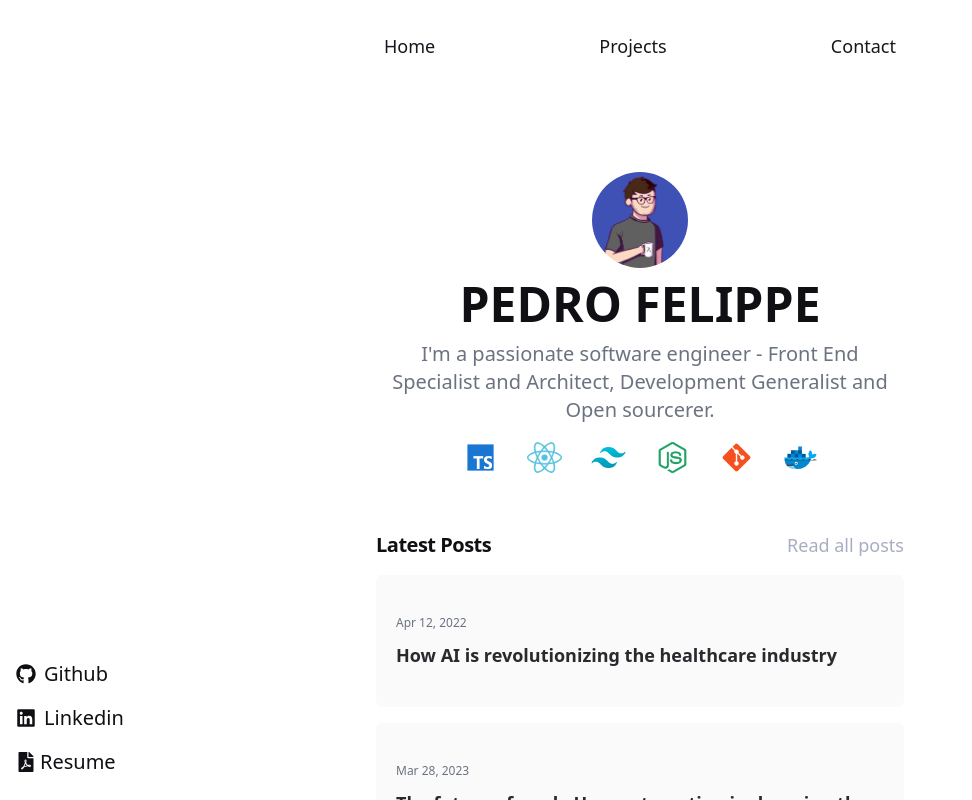
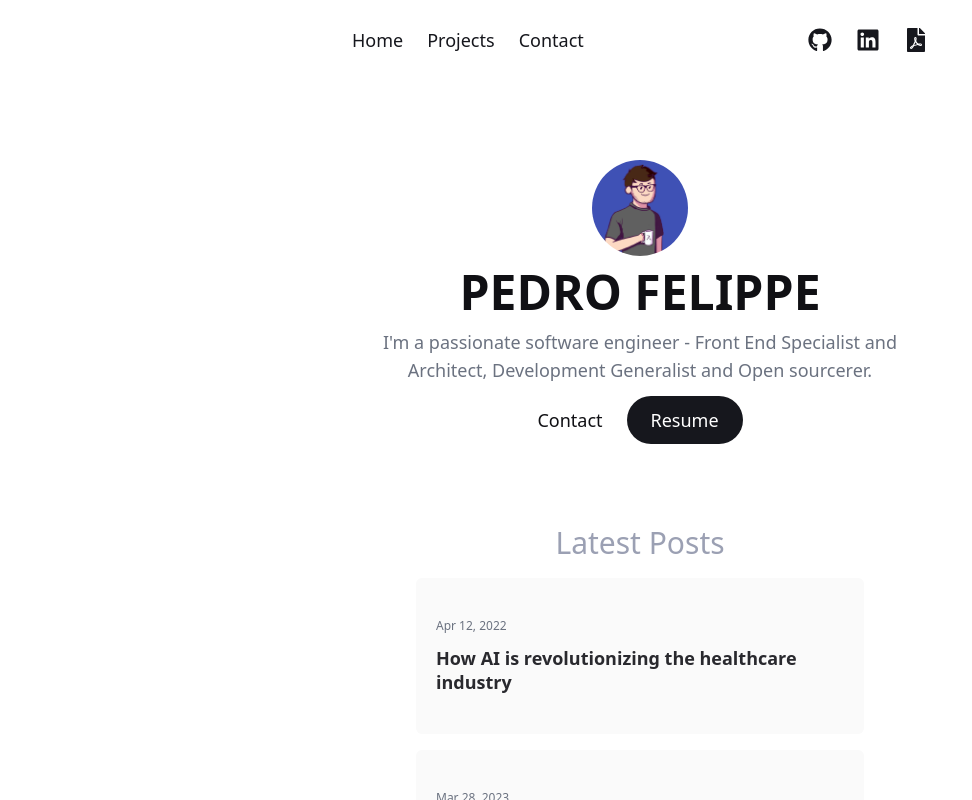
Before and after one commit to pefelippe/Portfolio, a Next.js app: page / in a window 1280 px wide. Shown: the whole page, without its empty margins (0-972 px from the left). Built offline with nearby package versions, Linux system fonts and the light colour scheme.

Commit message:
site ta ficando bonitinho

```diff
--- a/pages/contact.tsx
+++ b/pages/contact.tsx
@@ -7,10 +7,13 @@ import MessageForm from "../src/components/MessageForm";
 function Contact() {
   return (
     <motion.div
+      initial={{ opacity: 0, y: 50 }}
+      whileInView={{ opacity: 1, y: 0 }}
+      transition={{ duration: 0.5 }}
       className="min-h-[90vh] text-xl w-full max-w-xl mx-auto text-center
       flex flex-col justify-center gap-6 px-8 "
     >
-      <h1 className="font-thin text-4xl  leading-tight text-gray-100 ">
+      <h1 className="font-thin text-3xl  leading-tight text-gray-100 ">
         Feel free to reach me.
       </h1>
       <MessageForm name={""} email={""} subject={""} message={""} />
--- a/pages/index.tsx
+++ b/pages/index.tsx
@@ -1,7 +1,5 @@
 import { motion } from "framer-motion";
-import { FaFilePdf, FaGithub, FaLinkedin } from "react-icons/fa";
 
-import AnimatedBtn from "../src/components/animated/AnimatedBtn";
 import BlogPosts from "../src/components/BlogPosts";
 import About from "../src/content/About";
 import Skills from "../src/content/Skills";
@@ -9,9 +7,13 @@ import Contact from "./contact";
 
 export default function Home() {
   return (
-    <motion.div className=" flex flex-col text-center max-w-xl mx-auto px-6 gap-4 py-20">
+    <motion.div
+      initial={{ opacity: 0, y: 50 }}
+      whileInView={{ opacity: 1, y: 0 }}
+      transition={{ duration: 0.5 }}
+      className=" flex flex-col text-center max-w-xl mx-auto px-6 gap-20 pt-20 pb-10"
+    >
       <About />
-      <Skills />
       <BlogPosts />
     </motion.div>
   );
--- a/pages/projects/index.tsx
+++ b/pages/projects/index.tsx
@@ -19,10 +19,11 @@ function Projects() {
       whileInView={{ opacity: 1, y: 0 }}
       transition={{ duration: 0.5 }}
       id="work"
-      className="max-w-xl flex mx-auto py-20"
+      className="max-w-xl flex mx-auto py-20 min-h-[80vh]"
     >
       <div className="flex flex-col w-full gap-20">
-        {projects?.map((proj) => {
+        Work in Progress
+        {/* {projects?.map((proj) => {
           return (
             <ProjectCard
               key={proj.id}
@@ -35,7 +36,7 @@ function Projects() {
               stack={proj.stack}
             />
           );
-        })}
+        })} */}
       </div>
     </motion.div>
   );
--- a/src/components/BlogPosts.tsx
+++ b/src/components/BlogPosts.tsx
@@ -56,17 +56,19 @@ const posts = [
 export default function BlogPosts({ qnt = 0 }) {
   const postsToShow = qnt > 0 ? posts.slice(0, qnt) : posts;
   return (
-    <div className="py-10 mx-auto gap-4 flex flex-col ">
-      <div className="flex  text-start w-full justify-between ">
-        <h2 className="text-xl font-bold tracking-tight ">Latest Posts</h2>
+    <div className=" mx-auto gap-4 flex flex-col max-w-md">
+      <div className="flex  text-start w-full justify-center ">
+        <h2 className="font-thin text-3xl  leading-tight text-gray-100  ">
+          Latest Posts
+        </h2>
 
-        <Link
+        {/* <Link
           href="/blog"
-          className="w-fit text-lg font-normal flex items-center justify-center  text-gray-300
+          className="w-fit text-md font-normal flex items-center justify-center  text-gray-300
            transition-all   hover:underline"
         >
           Read all posts
-        </Link>
+        </Link> */}
       </div>
       {postsToShow.map((post) => {
         return (
--- a/src/components/MessageForm.tsx
+++ b/src/components/MessageForm.tsx
@@ -72,7 +72,7 @@ export default function MessageForm({}: Inputs) {
       </form>
 
       <button
-        className="bg-gray-850 py-5  w-full md:max-w-[300px]  shadow hover:bg-gray-850/70
+        className="bg-gray-850 py-4  w-full md:max-w-[300px]  shadow hover:bg-gray-850/70
         rounded  uppercase border border-gray-850 mx-auto
          font-semibold text-[1.4rem]  leading-[1.2]  text-[#fff] hover:text-blue  hover:border-blue transition-all"
       >
--- a/src/components/animated/AnimatedBtn.tsx
+++ b/src/components/animated/AnimatedBtn.tsx
@@ -17,7 +17,7 @@ function AnimatedBtn({
   return (
     <motion.a
       whileHover={{
-        scale: 1.1,
+        scale: 1.05,
         transition: { duration: 0.1 },
       }}
       href={href}
--- a/src/components/layout/Footer.tsx
+++ b/src/components/layout/Footer.tsx
@@ -1,8 +1,9 @@
 import { motion } from "framer-motion";
 import React from "react";
+import { FaFilePdf, FaGithub, FaLinkedin } from "react-icons/fa";
 
 import AnimatedBtn from "../animated/AnimatedBtn";
-import { FaFilePdf, FaGithub, FaLinkedin } from "react-icons/fa";
+import Link from "next/link";
 
 type Props = {};
 
@@ -10,48 +11,29 @@ function Footer({}: Props) {
   const year = new Date().getFullYear();
 
   return (
-    <motion.footer
-      className="md:absolute bottom-0 p-6 px-4 font-light  text-black leading-relaxed  flex  mx-auto
-    justify-center lg:justify-start text-lg "
-    >
-      <div className="w-full  text-xl mx-auto flex md:flex-col max-md:justify-around md:gap-4">
-        <motion.a
-          whileHover={{
-            transition: { duration: 0.1 },
-          }}
-          className=""
-          href="https://github.com/pefelippe"
+    <motion.footer className=" justify-between font-xs font-thin text-gray-850 mx-auto  text-lg flex px-8 p-10  max-w-xl w-full">
+      <div className="flex w-full justify-center gap-4 ">
+        <Link
+          className="hover:text-blue"
+          target="_blank"
+          href="github.com/pefelippe"
         >
-          <div className=" flex gap-2 items-center w-full transition-all hover:text-blue">
-            <FaGithub /> Github
-          </div>
-        </motion.a>
-
-        <motion.a
-          whileHover={{
-            transition: { duration: 0.1 },
-          }}
-          className=""
+          Github
+        </Link>
+        <Link
+          className="hover:text-blue"
+          target="_blank"
           href="https://www.linkedin.com/in/pedro-felippe/"
         >
-          <div
-            className="  flex gap-2 items-center
-             transition-all  hover:text-blue"
-          >
-            <FaLinkedin /> Linkedin
-          </div>
-        </motion.a>
-
-        <motion.a
+          Linkedin
+        </Link>
+        <Link
+          className="hover:text-blue"
+          target="_blank"
           href="https://docs.google.com/document/d/1xl45doLPK-BEZ-yLpfr7KnODSTqEJWweH2MzCqTf1S0/edit"
-          className=" flex gap-1 items-center
-          transition-all  hover:text-blue"
         >
-          <>
-            <FaFilePdf />
-            <p>Resume</p>
-          </>
-        </motion.a>
+          Resume
+        </Link>
       </div>
     </motion.footer>
   );
--- a/src/components/layout/Header.tsx
+++ b/src/components/layout/Header.tsx
@@ -1,11 +1,15 @@
 import { motion } from "framer-motion";
 import Link from "next/link";
 import React from "react";
+import { FaFilePdf, FaGithub, FaLinkedin } from "react-icons/fa";
 
 const Navbar = () => {
   return (
-    <motion.nav className="  p-8 text-gray-850  mx-auto font-light text-lg flex max-md:px-8 right-0 left-0 max-w-xl w-full">
-      <nav className="max-md:justify-around justify-between w-full flex">
+    <motion.nav
+      className="h-[10vh]  items-center text-gray-850   mx-auto font-light text-lg flex max-md:px-8  max-w-xl
+    w-full justify-between"
+    >
+      <nav className=" flex gap-6 text-md items-center">
         <Link className="hover:text-blue" target="" href="/">
           Home
         </Link>
@@ -16,6 +20,31 @@ const Navbar = () => {
           Contact
         </Link>
       </nav>
+      <div className="flex gap-6">
+
+
+        <Link
+          className="hover:text-blue"
+          target="_blank"
+          href="github.com/pefelippe"
+        >
+          <FaGithub className="h-6 w-6 hover:text-blue" />
+        </Link>
+        <Link
+          className="hover:text-blue"
+          target="_blank"
+          href="https://www.linkedin.com/in/pedro-felippe/"
+        >
+          <FaLinkedin className="h-6 w-6 hover:text-blue" />
+        </Link>
+        <Link
+          className="hover:text-blue"
+          target="_blank"
+          href="https://docs.google.com/document/d/1xl45doLPK-BEZ-yLpfr7KnODSTqEJWweH2MzCqTf1S0/edit"
+        >
+          <FaFilePdf className="h-6 w-6 hover:text-blue" />
+        </Link>
+      </div>
     </motion.nav>
   );
 };
--- a/src/content/About.tsx
+++ b/src/content/About.tsx
@@ -1,12 +1,17 @@
 /* eslint-disable react/no-unescaped-entities */
 import { motion } from "framer-motion";
 import React from "react";
+
+import AnimatedBtn from "../components/animated/AnimatedBtn";
+import Skills from "./Skills";
+import { FaFilePdf } from "react-icons/fa";
+import Link from "next/link";
 
 export default function About() {
   return (
     <motion.div
       className=" font-light flex w-full  text-center mx-auto
-      flex-col items-center  justify-center leading-[1.3] gap-4"
+      flex-col items-start  justify-center leading-[1.3] gap-3"
     >
       <div className="flex flex-col gap-3 items-center">
         <motion.img
@@ -21,11 +26,32 @@ export default function About() {
         <p className="text-4xl sm:text-5xl  font-bold uppercase  ">
           Pedro Felippe
         </p>
-        <h1 className="font-thin text-md sm:text-xl  leading-tight text-gray-500">
+        <h1 className="font-thin text-base sm:text-lg  leading-tight text-gray-500 ">
           I'm a passionate software engineer - Front End Specialist and
           Architect, Development Generalist and Open sourcerer.
         </h1>
       </div>
+
+      <div className="w-full flex gap-6 items-center justify-center text-lg  font-medium max-w-xl ">
+        <Link className="hover:underline" href="/contact">
+          <motion.p
+            whileHover={{
+              scale: 1.05,
+              transition: { duration: 0.1 },
+            }}
+          >
+            Contact
+          </motion.p>
+        </Link>
+        <AnimatedBtn
+          className="bg-gray-850 hover:bg-gray-850/70 text-white flex gap-2 h-12 items-center
+          transition-all  rounded-full  py-2 px-6"
+          target="_blank"
+          href="https://docs.google.com/document/d/1xl45doLPK-BEZ-yLpfr7KnODSTqEJWweH2MzCqTf1S0/edit"
+        >
+          <>Resume</>
+        </AnimatedBtn>
+      </div>
     </motion.div>
   );
 }
--- a/src/content/Skills.tsx
+++ b/src/content/Skills.tsx
@@ -10,16 +10,13 @@ function Skills() {
       initial={{ opacity: 0, x: -75 }}
       animate={{ opacity: 1, x: 0 }}
       transition={{ duration: 0.75 }}
-      className=" text-xl w-full  mx-auto font-thin max-w-sm
-      flex flex-col justify-center  items-start  "
+      className=" text-xl  font-thin max-w-sm mx-auto
+      flex flex-col  items-center w-full "
     >
-      <div className="grid w-full grid-cols-6 ">
+      <div className="grid w-full grid-cols-8 gap-4 justify-between ">
         {technologies.map((tech) => {
           return (
-            <div
-              key={tech.name}
-              className="text-sm gap-1 flex justify-center items-center  text-black rounded-md flex-col "
-            >
+            <div key={tech.name} className=" ">
               <Image width={35} height={35} src={tech.imgUrl} alt={tech.name} />
               {/* <span className="font-semibold">{tech.name}</span> */}
             </div>
--- a/styles/globals.css
+++ b/styles/globals.css
@@ -36,6 +36,13 @@
   @apply bg-white text-gray-900;
 }
 
+.btnSocial {
+  @apply justify-center text-sm font-medium
+  transition-colors focus-visible:outline-none
+  h-10 flex items-center gap-2 rounded-lg
+  border-2 px-4 py-3 dark:text-white  md:inline-flex;
+}
+
 .contactInput {
   @apply outline-none bg-gray-500/10  w-full px-4 py-4 rounded
   border-[1px] border-[#242424]   text-[#fafafa] placeholder-gray-500 transition-all focus:border-[#5865f2];
```
Also changed, not shown: src/constants/index.js (+11 -11 lines).
